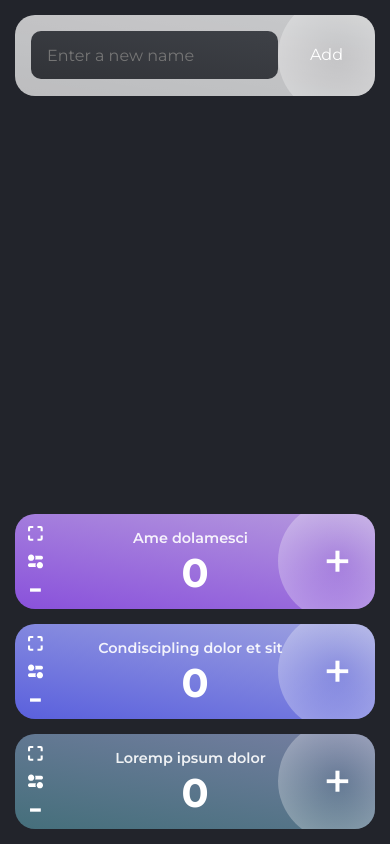
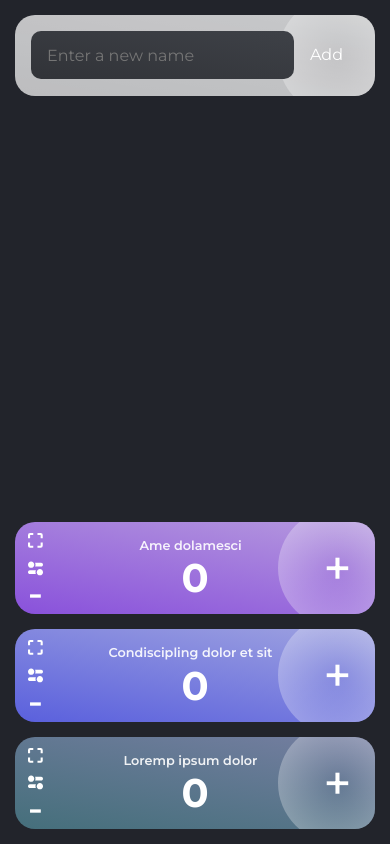
Before and after one commit to delalys/counter, a React (Create React App) app: page / in a window 390 px wide. Built offline with nearby package versions, Linux system fonts and the light colour scheme.

Commit message:
- added : responsive layout

```diff
--- a/src/scss/blocks/_element.scss
+++ b/src/scss/blocks/_element.scss
@@ -145,10 +145,10 @@ $full-screen-btn-size: 20px;
                 background: radial-gradient(rgba(white, 0), rgba(white, 0.4));
                 opacity: 1;
                 transition: 300ms ease-out;
-                transition-property: left, top, width, height, border-radius, margin, font-size;
+                transition-property: transform, left, top, width, height, border-radius, margin, font-size;
             }
             &:active {
-                transform: scale(0.9);
+                //transform: scale(0.9);
                 &:after {
                     transform: scale(1);
                     opacity: 0.7;
@@ -240,9 +240,10 @@ $responsive-spacing: 15px;
             width: 100%;
             margin: auto;
             padding: 0 40px 0.4em 31px;
+            font-size: 0.8em;
         }
 
-        &__count, {
+        &__count {
             margin: auto;
         }
 
@@ -267,13 +268,36 @@ $responsive-spacing: 15px;
             font-size: 2.5em;
         }
 
+        // Full screen
         &.is-open {
+            .element__count {
+                font-size: 8em;
+            }
+            .element__title {
+                font-size: 1.2em;
+            }
+            .element__count,
+            .element__title {
+                position: relative;
+                top: -15%;
+            }
             .element__actions {
                 margin-top: 0.2em;
+            }
+            .element__button--plus {
+                width: 100vw;
+                height: 100vw;
+                margin-bottom: -50vw;
+                margin-right: -50vw;
+                font-size: 6.5em;
             }
         }
     }
 
+
+    input.form-element__btn {
+        padding-left: 1em;
+    }
 
 }
 @media screen and (max-width: 445px) {
--- a/src/scss/blocks/_form-element.scss
+++ b/src/scss/blocks/_form-element.scss
@@ -35,6 +35,7 @@
         border-top-left-radius: 10px;
         border-bottom-left-radius: 10px;
         position: relative;
+        z-index: 1;
     }
     &__btn {
         border: none;
```
Also changed, not shown: 1 other file (tests, documents, lock files or other folders).
